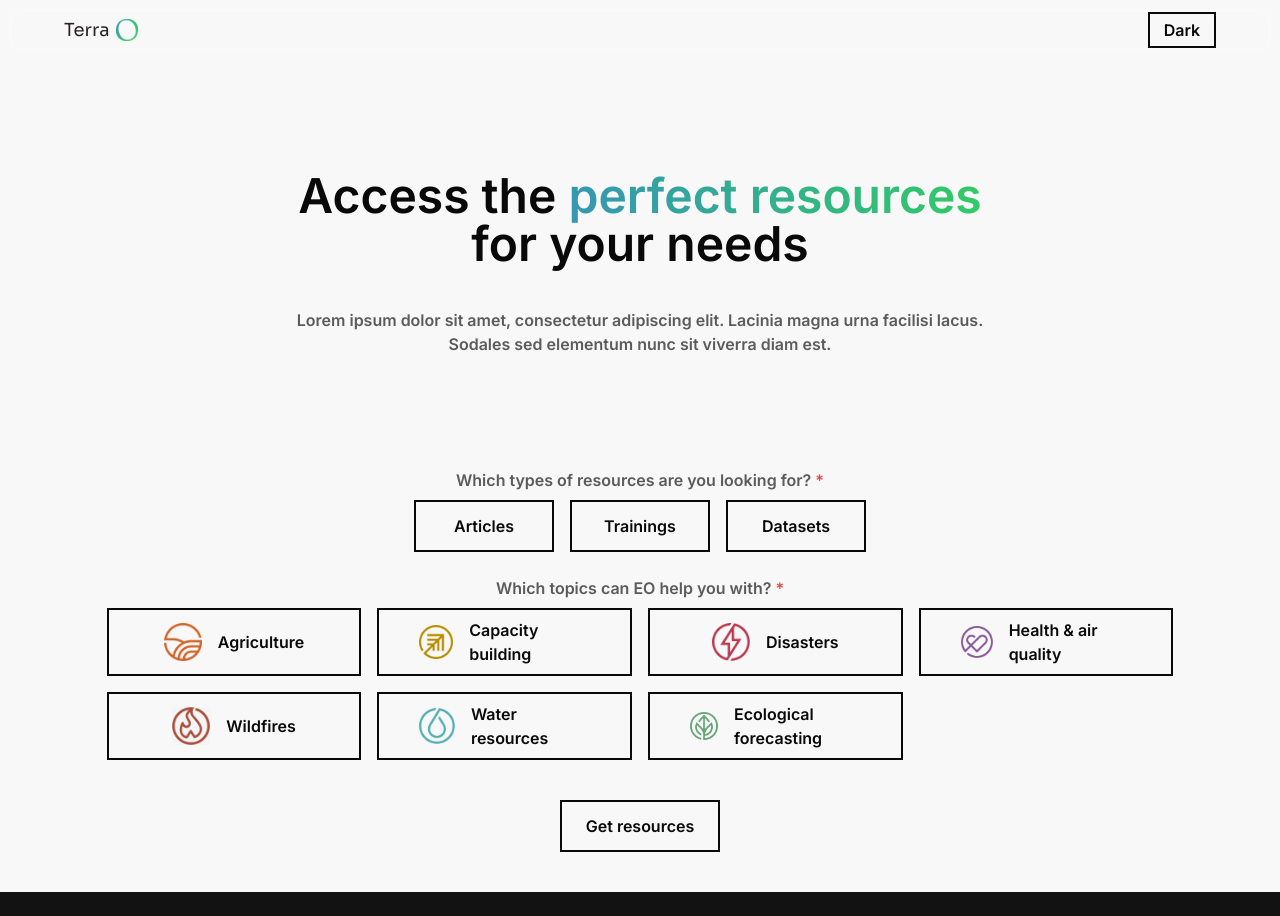
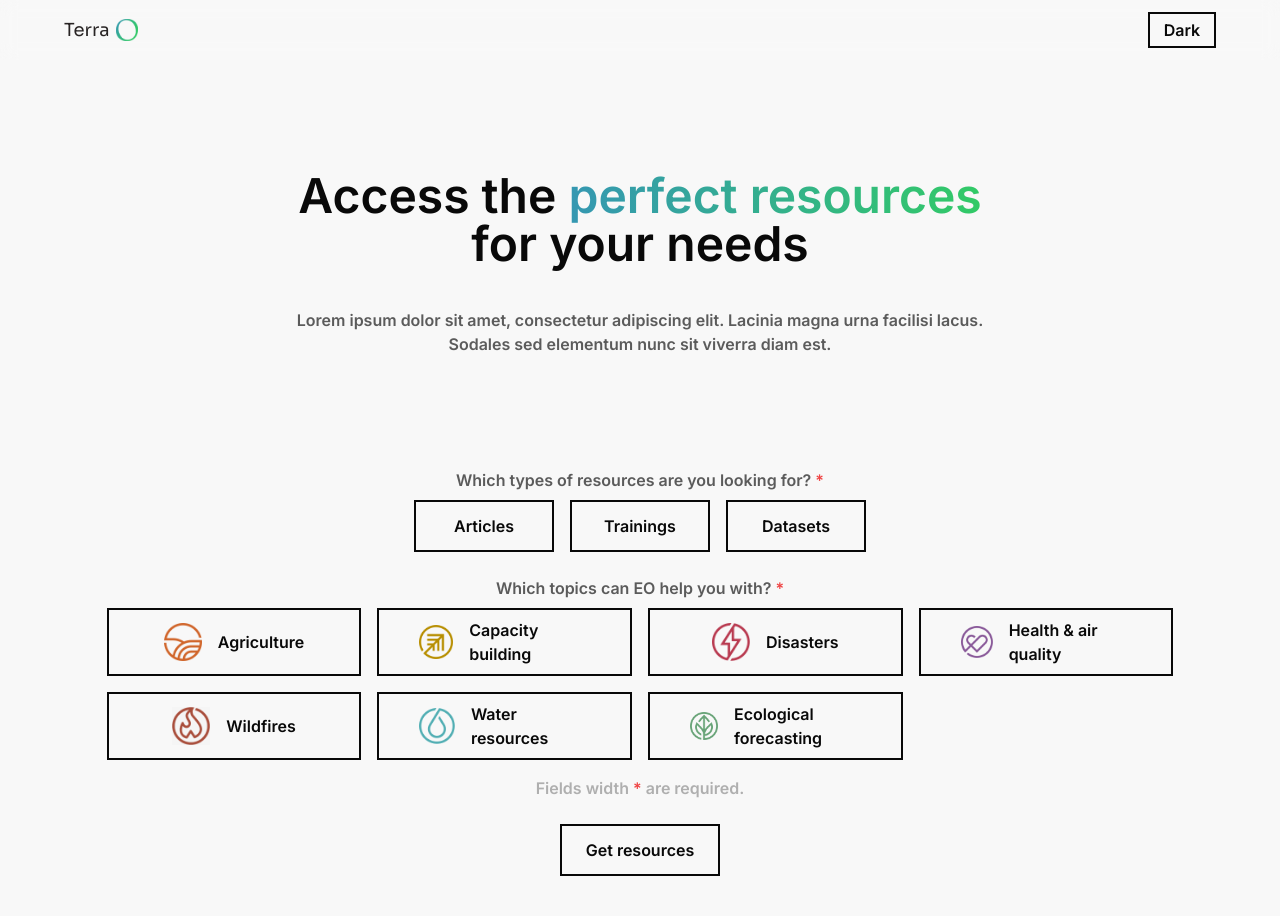
Before and after one commit to terra-o/terra-o, a Next.js app: page /resources in a window 1280 px wide. Before the commit the page ends 892 px from the top, so only its background shows below. Built offline with nearby package versions, Linux system fonts and the light colour scheme.

Commit message:
chore: improve theme

```diff
--- a/components/resources/form/ResourcesForm.tsx
+++ b/components/resources/form/ResourcesForm.tsx
@@ -218,9 +218,12 @@ export default function ResourcesForm() {
                 </div>
               </div>
             )}
+            <p className="text-terra-o-gray-200 -mt-16">
+              Fields width <span className="text-red-500">*</span> are required.
+            </p>
             <button
               type="submit"
-              className="px-6 min-w-[140px] py-3 border-2 -mt-10 mb-10 font-sans border-terra-o-white dark:text-terra-o-black dark:hover:text-terra-o-white hover:text-terra-o-black text-terra-o-white hover:bg-terra-o-dark dark:border-terra-o-black hover:bg-terra-o-white dark:hover:bg-terra-o-black transition-colors duration-100"
+              className="px-6 min-w-[140px] py-3 border-2 -mt-14 mb-10 font-sans border-terra-o-white dark:text-terra-o-black dark:hover:text-terra-o-white hover:text-terra-o-black text-terra-o-white hover:bg-terra-o-dark dark:border-terra-o-black hover:bg-terra-o-white dark:hover:bg-terra-o-black transition-colors duration-100"
             >
               Get resources
             </button>
--- a/pages/start.tsx
+++ b/pages/start.tsx
@@ -33,7 +33,7 @@ export default function Start() {
             </span>{' '}
             - EO
           </h2>
-          <p className="text-terra-o-white dark:text-terra-o-gray-300 w-2/3 text-center">
+          <p className="text-terra-o-gray-300 w-2/3 text-center">
             Lorem ipsum dolor sit amet, consectetur adipiscing elit. Lacinia
             magna urna facilisi lacus. Sodales sed elementum nunc sit viverra
             diam est.
```
